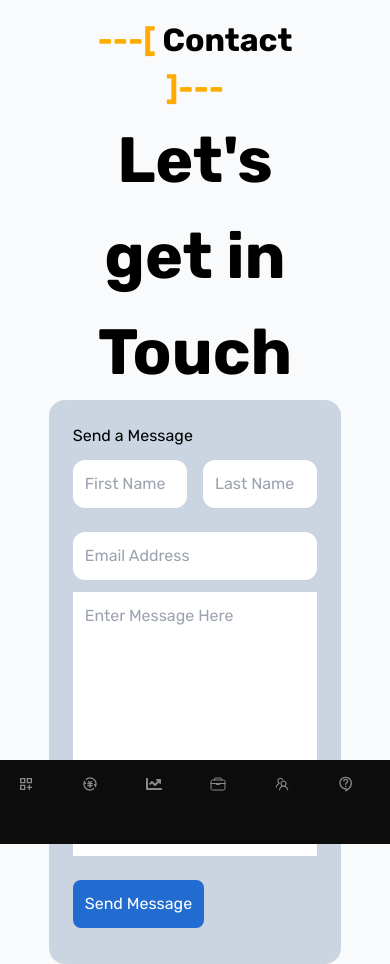
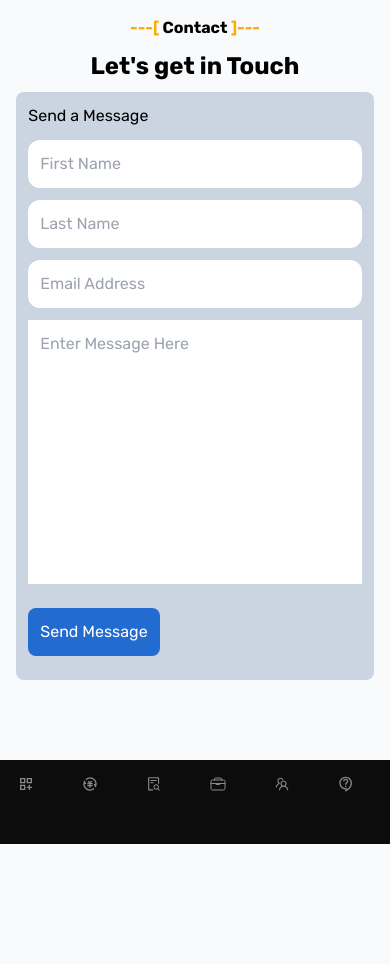
Before and after one commit to EarlPappi/crypto-coinapp, a React (Create React App) app: page /contact-us in a window 390 px wide. After the commit the page ends 844 px from the top, so only its background shows below. Built offline with nearby package versions, Linux system fonts and the light colour scheme; no server answers.

Commit message:
-commits: coinList mobile view

```diff
--- a/src/Components/Directory/Contact/Contact.jsx
+++ b/src/Components/Directory/Contact/Contact.jsx
@@ -1,22 +1,22 @@
 
 const Contact = () => {
     return (
-        <div className="h-full">
+        <div className="h-full mb-[5em] md:mb-0">
             <div className="h-full">
-                <div className="w-1/2 mx-auto">
-                    <h1 className=" font-bold text-[2em] text-center"><span className="text-[#FFAB00]">---[ </span>Contact<span className="text-[#FFAB00]"> ]---</span></h1>
+                <div className="w-full md:w-1/2 mx-auto">
+                    <h1 className=" font-bold md:text-[2em] text-center"><span className="text-[#FFAB00]">---[ </span>Contact<span className="text-[#FFAB00]"> ]---</span></h1>
 
 
-                    <h1 className="text-[4em] text-center font-bold">Let's get in Touch</h1>
+                    <h1 className="text-[1.5em] my-2 md:text-[4em] text-center font-bold">Let's get in Touch</h1>
                 </div>
 
-                <div className="w-3/4  bg-slate-300 p-6 mx-auto rounded-2xl">
+                <div className="w-11/12 md:w-3/4  bg-slate-300 p-3 md:p-6 mx-auto rounded-lg md:rounded-2xl">
                     <h2>Send a Message</h2>
 
                     <form action="">
-                        <div className='flex gap-4'>
-                            <input type="text" placeholder="First Name" required className="block w-1/2 p-3 my-3 rounded-xl"/>
-                            <input type="text" placeholder="Last Name" required className="block w-1/2 p-3 my-3 rounded-xl" />
+                        <div className='md:flex gap-4'>
+                            <input type="text" placeholder="First Name" required className="block w-full md:w-1/2 p-3 my-3 rounded-xl"/>
+                            <input type="text" placeholder="Last Name" required className="block w-full md:w-1/2 p-3 my-3 rounded-xl" />
                         </div>
 
                         <input type="email" placeholder="Email Address" required className="block w-full p-3 my-3 rounded-xl"/>
--- a/src/Components/Directory/Dashboard/CoinData/CoinItem.jsx
+++ b/src/Components/Directory/Dashboard/CoinData/CoinItem.jsx
@@ -31,11 +31,11 @@ function CoinItem({ coinData }) {
                     <span className='block w-full text-right'>${coinData.current_price.toLocaleString()}</span>
                 </div>
 
-                <div className='w-2/12'>
+                <div className='hidden md:block w-2/12'>
                     <span className='block w-full text-right'>${coinData.market_cap.toLocaleString()}</span>
                 </div>
 
-                <div className='w-1/12'>
+                <div className='hidden md:block w-1/12'>
                     <span className='block w-full text-right' style={{
                         color: positive(coinData.price_change_percentage_24h) ? 'green' : 'red'
                     }}>{coinData.price_change_percentage_24h.toFixed(3)}</span>
--- a/src/Components/Directory/Dashboard/CoinData/CoinList.jsx
+++ b/src/Components/Directory/Dashboard/CoinData/CoinList.jsx
@@ -5,11 +5,11 @@ function CoinList({ coinData }) {
     return (
         <div>
             <div className='flex p-3 bg-gray-300'>
-                <span className='block w-1/12 font-bold text-center'>Icon</span>
+                <span className='block w-2/12 md:w-1/12 font-bold text-center'>Icon</span>
                 <span className='block w-4/12 md:w-2/12 font-bold text-center'>Name</span>
-                <span className='block w-2/12 text-center font-bold'>Price(USD)</span>
-                <span className='block w-2/12 text-center font-bold'>Coin Mkt Cap</span>
-                <span className='block w-1/12 text-center font-bold'>24hr%</span>
+                <span className='block w-4/12 md:w-2/12 text-center font-bold'>Price(USD)</span>
+                <span className='hidden md:block w-2/12 text-center font-bold'>Coin Mkt Cap</span>
+                <span className='hidden md:block w-1/12 text-center font-bold'>24hr%</span>
                 <span className='hidden md:block w-4/12 text-center font-bold'>Trading View</span>
             </div>
             {coinData ? <div>
--- a/src/Components/Structures/SideBar/Sidebar.jsx
+++ b/src/Components/Structures/SideBar/Sidebar.jsx
@@ -6,7 +6,7 @@ import { FaChartLine } from 'react-icons/fa';
 import { MdOutlineDashboardCustomize, MdOutlineContactSupport } from 'react-icons/md';
 import { RiExchangeCnyFill } from 'react-icons/ri';
 import { IoBriefcaseOutline } from 'react-icons/io5';
-import { AiOutlineTeam } from 'react-icons/ai';
+import { AiOutlineTeam, AiOutlineFileSearch } from 'react-icons/ai';
 
 const Sidebar = () => {
 
@@ -31,8 +31,8 @@ const Sidebar = () => {
                     </Link>
 
                     <Link to='statistics'>
-                        <span><FaChartLine /></span>
-                        <span className={ `${classes.desktop}` }>Statistics</span>
+                        <span><AiOutlineFileSearch /></span>
+                        <span className={ `${classes.desktop}` }>Search Coin</span>
                     </Link>
 
                     <Link to='portfolio'>
--- a/src/Hooks/useFetch.js
+++ b/src/Hooks/useFetch.js
@@ -55,7 +55,7 @@ export function useFetch(url) {
             .catch((e) => {
                 dispatch({ type: ACTIONS.ERROR, payload: e.error })
             })
-    }, []);
+    }, [url]);
 
 
     return state;
```
